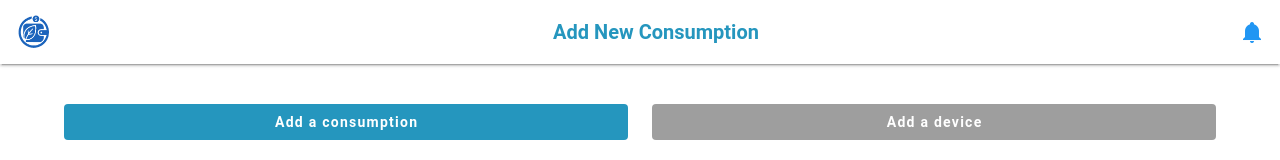
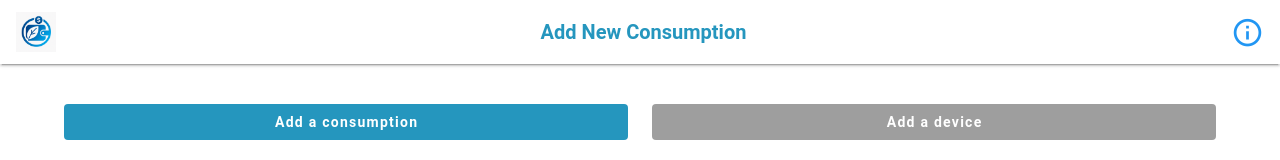
Before and after one commit to ShiroNeko02/Ecomoney_frontend, a Vue app: page /AddConsumption in a window 1280 px wide. Shown: the top 160 px of the page. Built offline with nearby package versions, Linux system fonts and the light colour scheme; no server answers.

Commit message:
fix header

```diff
--- a/index.html
+++ b/index.html
@@ -2,7 +2,7 @@
 <html lang="en">
   <head>
     <meta charset="UTF-8">
-    <link rel="icon" href="/src/assets/logo.png">
+    <link rel="icon" href="/logo.png">
     <meta name="viewport" content="width=device-width, initial-scale=1.0">
     <title>EcoMoney</title>
   </head>
--- a/src/components/chart/PieChart.vue
+++ b/src/components/chart/PieChart.vue
@@ -43,7 +43,7 @@ export default {
             font: {
               size: 16
             },
-            color: '#003a63'
+            color: 'black'
           },
           legend: {
             position: 'bottom',
--- a/src/components/commun/Header.vue
+++ b/src/components/commun/Header.vue
@@ -1,14 +1,14 @@
 <template>
   <v-app-bar color="white" elevation="2">
     <!-- Logo -->
-    <v-img src="@/assets/logo.png" max-height="36" max-width="36" contain class="ml-4"></v-img>
+    <v-img src="@/assets/logo.png" max-height="40" max-width="40" contain class="ml-4"></v-img>
 
     <!-- Titre -->
     <v-spacer></v-spacer>
     <v-app-bar-title class="text-center">{{ title }}</v-app-bar-title>
     <v-spacer></v-spacer>
 
-    <v-icon class="mr-4 text-primary">mdi-bell</v-icon>
+    <v-icon class="mr-4 text-primary" size="33">mdi-information-outline</v-icon>
 
   </v-app-bar>
 </template>
@@ -40,9 +40,13 @@ export default {
   flex-grow: 1;
 }
 
-v-spacer {
-  flex-grow: 0;
+.v-spacer {
+  flex-grow: 0 !important;
   flex-shrink: 0;
-  flex-basis: 8px;
+  flex-basis: 2px;
+}
+
+.v-toolbar__content > .v-toolbar-title {
+  margin-inline-start: 0px;
 }
 </style>
```
Also changed, not shown: public/logo.png (added), src/assets/logo.png.
